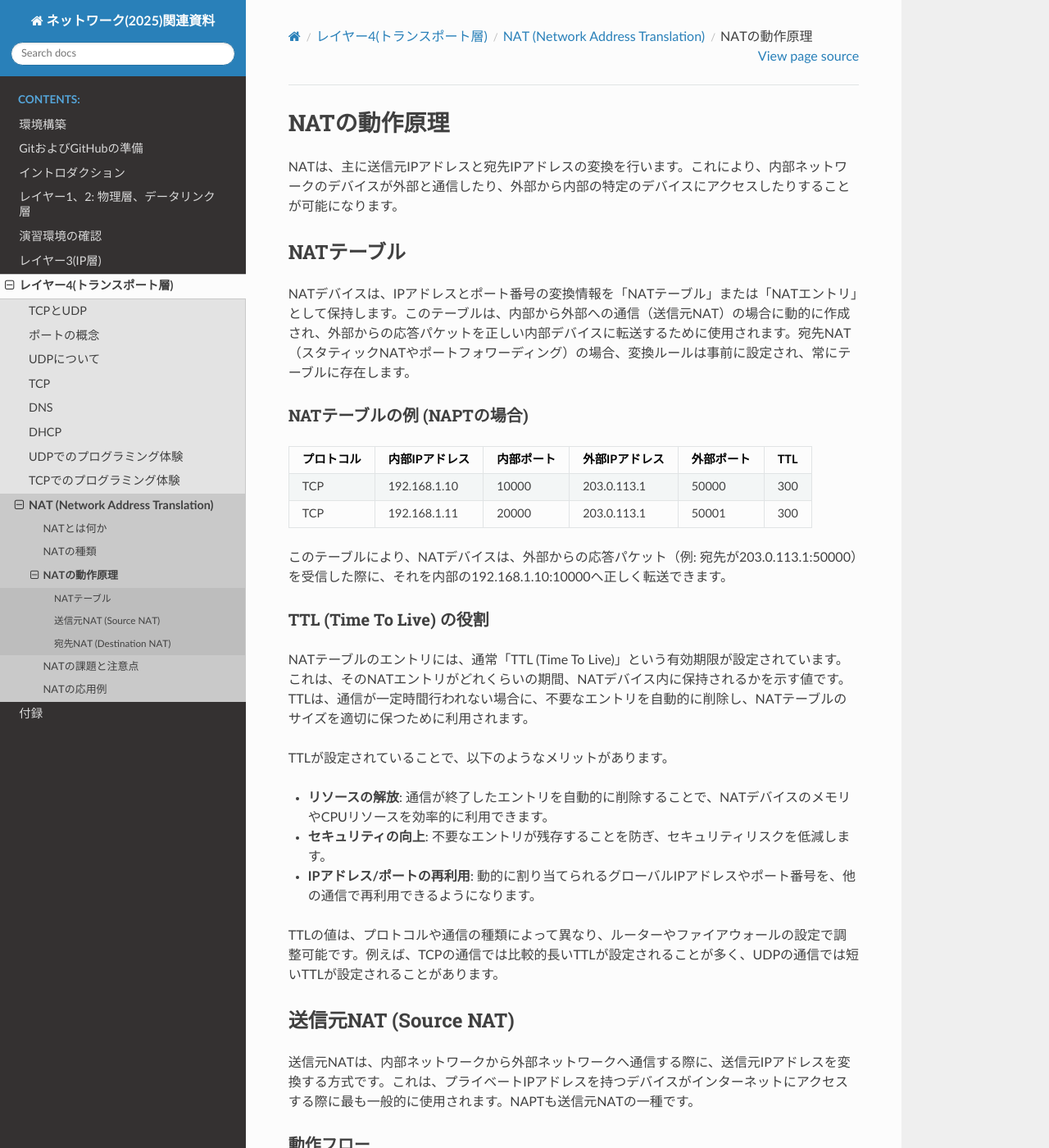
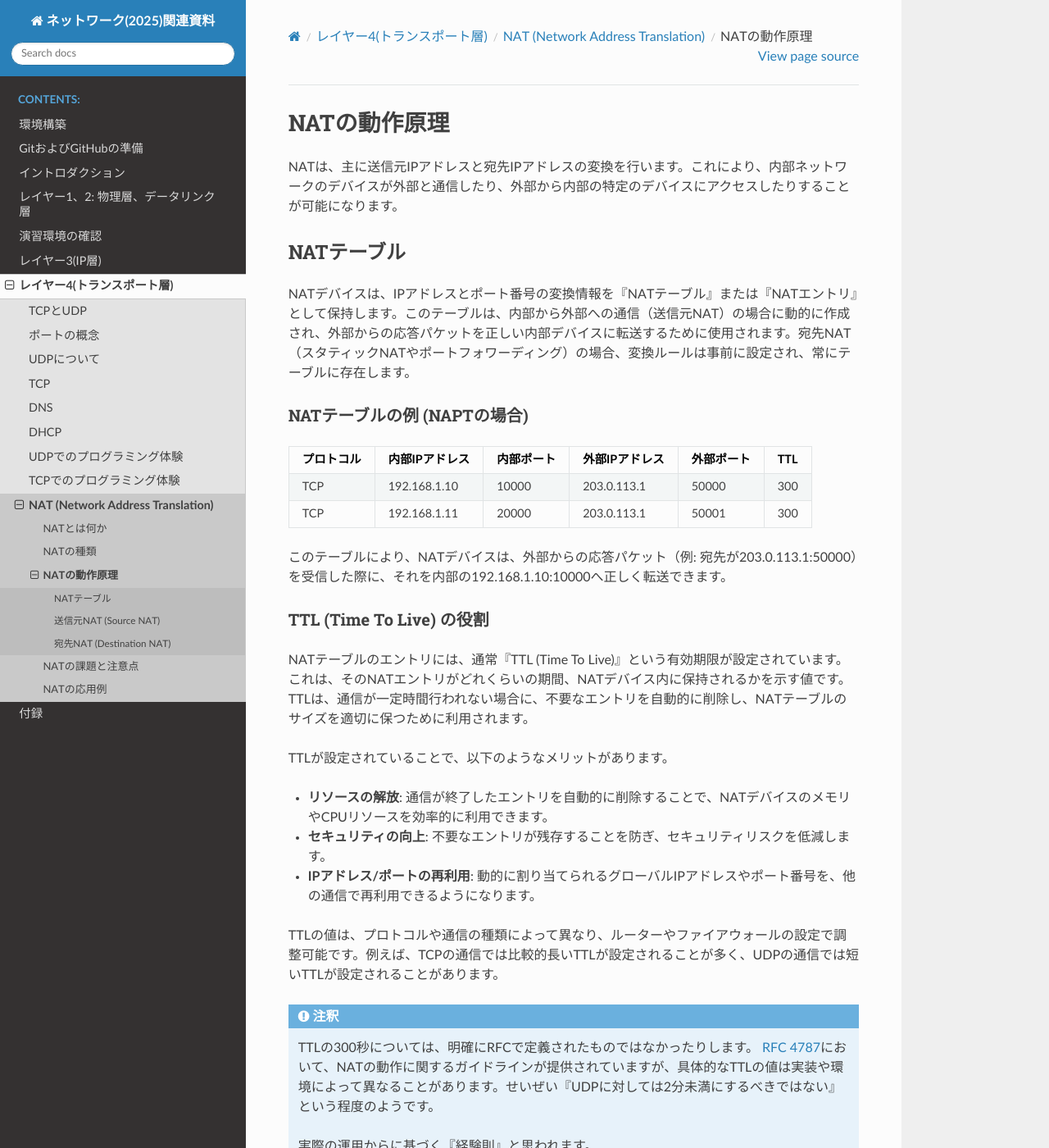
Before and after one commit to densuke/2025-network-doc, a Sphinx documentation site: the page built from source/transport/nat/how-nat-works.md, in a window 1280 px wide and 1400 px high. Shown: the whole window at 82% size. Built offline with Sphinx 7.4.7 and the Read the Docs theme 3.1.0, drawn with Linux system fonts in a browser that asks for light colours.

Commit message:
w11: NATの記事
- NATの記事
- 既存のプライベートアドレスへのリンク

````diff
--- a/source/transport/nat/how-nat-works.md
+++ b/source/transport/nat/how-nat-works.md
@@ -4,7 +4,7 @@ NATは、主に送信元IPアドレスと宛先IPアドレスの変換を行い
 
 ## NATテーブル
 
-NATデバイスは、IPアドレスとポート番号の変換情報を「NATテーブル」または「NATエントリ」として保持します。このテーブルは、内部から外部への通信（送信元NAT）の場合に動的に作成され、外部からの応答パケットを正しい内部デバイスに転送するために使用されます。宛先NAT（スタティックNATやポートフォワーディング）の場合、変換ルールは事前に設定され、常にテーブルに存在します。
+NATデバイスは、IPアドレスとポート番号の変換情報を『NATテーブル』または『NATエントリ』として保持します。このテーブルは、内部から外部への通信（送信元NAT）の場合に動的に作成され、外部からの応答パケットを正しい内部デバイスに転送するために使用されます。宛先NAT（スタティックNATやポートフォワーディング）の場合、変換ルールは事前に設定され、常にテーブルに存在します。
 
 ### NATテーブルの例 (NAPTの場合)
 
@@ -17,7 +17,7 @@ NATデバイスは、IPアドレスとポート番号の変換情報を「NATテ
 
 ### TTL (Time To Live) の役割
 
-NATテーブルのエントリには、通常「TTL (Time To Live)」という有効期限が設定されています。これは、そのNATエントリがどれくらいの期間、NATデバイス内に保持されるかを示す値です。TTLは、通信が一定時間行われない場合に、不要なエントリを自動的に削除し、NATテーブルのサイズを適切に保つために利用されます。
+NATテーブルのエントリには、通常『TTL (Time To Live)』という有効期限が設定されています。これは、そのNATエントリがどれくらいの期間、NATデバイス内に保持されるかを示す値です。TTLは、通信が一定時間行われない場合に、不要なエントリを自動的に削除し、NATテーブルのサイズを適切に保つために利用されます。
 
 TTLが設定されていることで、以下のようなメリットがあります。
 
@@ -26,6 +26,13 @@ TTLが設定されていることで、以下のようなメリットがあり
 *   **IPアドレス/ポートの再利用**: 動的に割り当てられるグローバルIPアドレスやポート番号を、他の通信で再利用できるようになります。
 
 TTLの値は、プロトコルや通信の種類によって異なり、ルーターやファイアウォールの設定で調整可能です。例えば、TCPの通信では比較的長いTTLが設定されることが多く、UDPの通信では短いTTLが設定されることがあります。
+
+```{note}
+TTLの300秒については、明確にRFCで定義されたものではなかったりします。
+[RFC 4787](https://tools.ietf.org/html/rfc4787)において、NATの動作に関するガイドラインが提供されていますが、具体的なTTLの値は実装や環境によって異なることがあります。せいぜい『UDPに対しては2分未満にするべきではない』という程度のようです。
+
+実際の運用からに基づく『経験則』と思われます。
+```
 
 ## 送信元NAT (Source NAT)
 
````
Also changed, not shown: source/ip/priv.md (+1 -0 lines), source/transport/nat/challenges-and-considerations.md (+2 -2 lines), source/transport/nat/types-of-nat.md (+54 -4 lines), source/transport/nat/what-is-nat.md (+5 -0 lines).
